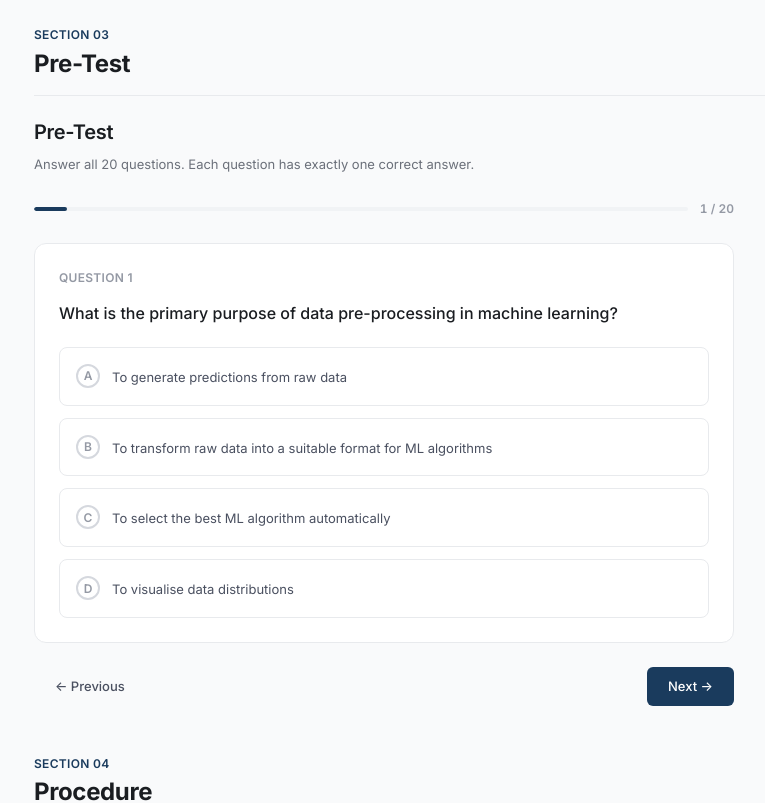
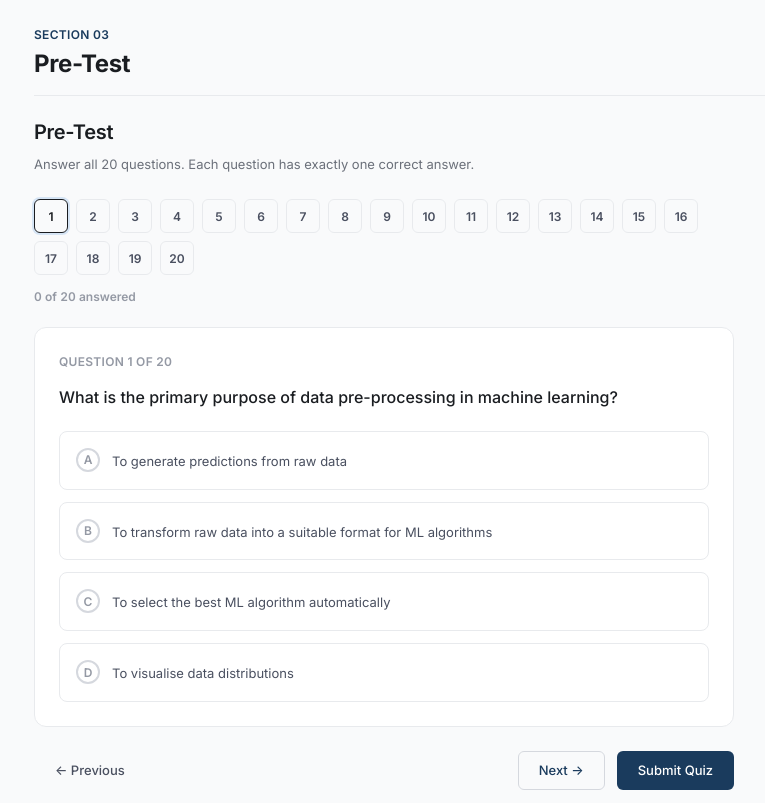
Before and after one commit to Durwissh/ml-virtual-lab, a React (Vite) app: page /experiment/1 in a window 1280 px wide. Shown: the part 7400-8203 px from the top of the page, without its empty margins (296-1061 px from the left). Built offline with nearby package versions, Linux system fonts and the light colour scheme.

Commit message:
Enhance Quiz component with interactive question navigation pills, unanswered review prompt, and robust submission handling

```diff
--- a/src/components/Quiz.css
+++ b/src/components/Quiz.css
@@ -20,7 +20,77 @@
   color: var(--text-tertiary);
 }
 
-/* Progress bar */
+/* Progress & Question Pills */
+.quiz-pills-bar {
+  display: flex;
+  align-items: center;
+  justify-content: space-between;
+  margin-bottom: var(--space-5);
+  gap: var(--space-3);
+  flex-wrap: wrap;
+}
+
+.quiz-pills-list {
+  display: flex;
+  gap: 8px;
+  flex-wrap: wrap;
+}
+
+.quiz-pill {
+  width: 34px;
+  height: 34px;
+  border-radius: var(--radius-md);
+  border: 1px solid var(--border-secondary);
+  background: var(--bg-surface);
+  color: var(--text-secondary);
+  font-size: var(--text-xs);
+  font-weight: 600;
+  display: inline-flex;
+  align-items: center;
+  justify-content: center;
+  cursor: pointer;
+  position: relative;
+  transition: all var(--duration-fast) var(--ease-out);
+}
+
+.quiz-pill:hover {
+  border-color: var(--accent-primary);
+  color: var(--text-primary);
+}
+
+.quiz-pill--active {
+  border-color: var(--accent-primary);
+  background: var(--bg-primary);
+  color: var(--accent-primary);
+  box-shadow: 0 0 0 2px rgba(74, 144, 226, 0.2);
+}
+
+.quiz-pill--answered {
+  background: rgba(56, 161, 105, 0.12);
+  border-color: #38a169;
+  color: #2f855a;
+}
+
+.quiz-pill--active.quiz-pill--answered {
+  box-shadow: 0 0 0 2px rgba(56, 161, 105, 0.3);
+}
+
+.quiz-pill-check {
+  font-size: 9px;
+  margin-left: 2px;
+  font-weight: bold;
+}
+
+.quiz-warning-banner {
+  background: rgba(221, 107, 32, 0.1);
+  border: 1px solid rgba(221, 107, 32, 0.3);
+  border-radius: var(--radius-lg);
+  padding: var(--space-4);
+  margin-bottom: var(--space-4);
+  font-size: var(--text-sm);
+  color: var(--text-primary);
+}
+
 .quiz-progress {
   display: flex;
   align-items: center;
--- a/src/components/Quiz.tsx
+++ b/src/components/Quiz.tsx
@@ -1,5 +1,5 @@
 // src/components/Quiz.tsx
-import React, { useState, useCallback } from 'react';
+import React, { useState, useCallback, useEffect } from 'react';
 import { useProgress } from '../context/ProgressContext';
 import './Quiz.css';
 
@@ -25,20 +25,38 @@ export default function Quiz({ quizId, title, description, questions, variant =
   const existingResult = progress.quizResults[quizId];
 
   const [current, setCurrent] = useState(0);
-  const [answers, setAnswers] = useState<number[]>(
-    existingResult ? existingResult.answers : new Array(questions.length).fill(-1)
-  );
-  const [submitted, setSubmitted] = useState(!!existingResult);
+  const [answers, setAnswers] = useState<number[]>(() => {
+    return existingResult?.answers && Array.isArray(existingResult.answers) && existingResult.answers.length === questions.length
+      ? existingResult.answers
+      : new Array(questions.length).fill(-1);
+  });
+  const [submitted, setSubmitted] = useState<boolean>(!!existingResult);
   const [showReview, setShowReview] = useState(false);
+  const [showUnansweredPrompt, setShowUnansweredPrompt] = useState(false);
+
+  // Sync if existing result loads from backend
+  useEffect(() => {
+    if (existingResult && !submitted) {
+      if (existingResult.answers && Array.isArray(existingResult.answers)) {
+        setAnswers(existingResult.answers);
+      }
+      setSubmitted(true);
+    }
+  }, [existingResult, submitted]);
+
+  const answeredCount = answers.filter(a => a !== -1).length;
+  const allAnswered = answeredCount === questions.length;
+  const firstUnansweredIndex = answers.findIndex(a => a === -1);
 
   const score = answers.reduce((acc, ans, i) => {
-    return acc + (ans === questions[i].answer ? 1 : 0);
+    return acc + (ans === questions[i]?.answer ? 1 : 0);
   }, 0);
 
-  const percent = Math.round((score / questions.length) * 100);
+  const percent = questions.length > 0 ? Math.round((score / questions.length) * 100) : 0;
 
   const handleSelect = useCallback((optionIndex: number) => {
     if (submitted) return;
+    setShowUnansweredPrompt(false);
     setAnswers(prev => {
       const next = [...prev];
       next[current] = optionIndex;
@@ -46,26 +64,39 @@ export default function Quiz({ quizId, title, description, questions, variant =
     });
   }, [current, submitted]);
 
-  const handleSubmit = useCallback(() => {
+  const executeSubmit = useCallback(() => {
+    setShowUnansweredPrompt(false);
     setSubmitted(true);
+    const finalScore = answers.reduce((acc, ans, i) => {
+      return acc + (ans === questions[i]?.answer ? 1 : 0);
+    }, 0);
+
     const result = {
-      score,
+      score: finalScore,
       total: questions.length,
       answers,
       submittedAt: new Date().toISOString(),
     };
     saveQuizResult(quizId, result);
     onComplete?.();
-  }, [score, questions.length, answers, quizId, saveQuizResult, onComplete]);
+  }, [answers, questions, quizId, saveQuizResult, onComplete]);
+
+  const handleSubmitClick = useCallback(() => {
+    if (!allAnswered) {
+      setShowUnansweredPrompt(true);
+    } else {
+      executeSubmit();
+    }
+  }, [allAnswered, executeSubmit]);
 
   const handleRetake = useCallback(() => {
     setAnswers(new Array(questions.length).fill(-1));
     setSubmitted(false);
     setShowReview(false);
+    setShowUnansweredPrompt(false);
     setCurrent(0);
   }, [questions.length]);
 
-  const allAnswered = answers.every(a => a !== -1);
   const q = questions[current];
 
   return (
@@ -80,7 +111,7 @@ export default function Quiz({ quizId, title, description, questions, variant =
         <div className="quiz-results animate-fade-in-up">
           <div className="quiz-results-score">{score}/{questions.length}</div>
           <div className="quiz-results-label">
-            {percent >= 80 ? 'Excellent work!' : percent >= 60 ? 'Good effort!' : 'Keep practising.'}
+            {percent >= 80 ? '🌟 Excellent work!' : percent >= 60 ? '👍 Good effort!' : '📚 Keep practicing!'}
           </div>
           <div className="quiz-results-bar">
             <div
@@ -91,15 +122,15 @@ export default function Quiz({ quizId, title, description, questions, variant =
               }}
             />
           </div>
-          <p style={{ fontSize: 'var(--text-sm)', color: 'var(--text-tertiary)', marginBottom: 'var(--space-5)' }}>
+          <p style={{ fontSize: 'var(--text-sm)', color: 'var(--text-secondary)', marginBottom: 'var(--space-5)' }}>
             You scored {percent}% ({score} out of {questions.length} correct)
           </p>
-          <div style={{ display: 'flex', gap: 'var(--space-3)', justifyContent: 'center' }}>
-            <button className="btn btn-secondary" onClick={() => setShowReview(true)}>
-              Review Answers
+          <div style={{ display: 'flex', gap: 'var(--space-3)', justifyContent: 'center', flexWrap: 'wrap' }}>
+            <button className="btn btn-primary" onClick={() => setShowReview(true)}>
+              Review Detailed Answers
             </button>
-            <button className="btn btn-ghost" onClick={handleRetake}>
-              Retake
+            <button className="btn btn-secondary" onClick={handleRetake}>
+              Retake Quiz
             </button>
           </div>
         </div>
@@ -119,42 +150,64 @@ export default function Quiz({ quizId, title, description, questions, variant =
                 className={`quiz-review-item ${isCorrect ? 'quiz-review-item--correct' : 'quiz-review-item--incorrect'}`}
               >
                 <div className="quiz-review-question">
-                  {qi + 1}. {question.q}
+                  <strong>Question {qi + 1}:</strong> {question.q}
                 </div>
                 <div className="quiz-review-answer">
-                  Your answer: {answers[qi] >= 0 ? `${optionLetters[answers[qi]]} – ${question.options[answers[qi]]}` : 'Not answered'}
+                  Your answer: {answers[qi] >= 0 ? `${optionLetters[answers[qi]]} – ${question.options[answers[qi]]}` : '⚠️ Not answered'}
                   {!isCorrect && (
-                    <span className="quiz-review-correct">
-                      {' '}· Correct: {optionLetters[question.answer]} – {question.options[question.answer]}
-                    </span>
+                    <div className="quiz-review-correct" style={{ marginTop: '4px' }}>
+                      Correct answer: <strong>{optionLetters[question.answer]} – {question.options[question.answer]}</strong>
+                    </div>
                   )}
                 </div>
               </div>
             );
           })}
           <div style={{ marginTop: 'var(--space-5)', display: 'flex', gap: 'var(--space-3)' }}>
+            <button className="btn btn-secondary" onClick={() => setShowReview(false)}>Back to Score</button>
             <button className="btn btn-ghost" onClick={handleRetake}>Retake Quiz</button>
           </div>
         </div>
       )}
 
       {/* Question view (not submitted) */}
-      {!submitted && (
+      {!submitted && q && (
         <>
-          <div className="quiz-progress">
-            <div className="quiz-progress-bar">
-              <div className="quiz-progress-fill" style={{ width: `${((current + 1) / questions.length) * 100}%` }} />
+          {/* Question Pills Navigation */}
+          <div className="quiz-pills-bar">
+            <div className="quiz-pills-list">
+              {questions.map((_, idx) => {
+                const isAnswered = answers[idx] !== -1;
+                const isCurrent = idx === current;
+                return (
+                  <button
+                    key={idx}
+                    className={`quiz-pill ${isCurrent ? 'quiz-pill--active' : ''} ${isAnswered ? 'quiz-pill--answered' : ''}`}
+                    onClick={() => {
+                      setCurrent(idx);
+                      setShowUnansweredPrompt(false);
+                    }}
+                    title={`Question ${idx + 1} (${isAnswered ? 'Answered' : 'Unanswered'})`}
+                  >
+                    {idx + 1}
+                    {isAnswered && <span className="quiz-pill-check">✓</span>}
+                  </button>
+                );
+              })}
             </div>
-            <span className="quiz-progress-text">{current + 1} / {questions.length}</span>
+            <span className="quiz-progress-text">
+              {answeredCount} of {questions.length} answered
+            </span>
           </div>
 
           <div className="quiz-question-card animate-fade-in" key={current}>
-            <div className="quiz-question-number">Question {current + 1}</div>
+            <div className="quiz-question-number">Question {current + 1} of {questions.length}</div>
             <div className="quiz-question-text">{q.q}</div>
             <div className="quiz-options" role="radiogroup" aria-label={`Question ${current + 1} options`}>
               {q.options.map((option, oi) => (
                 <button
                   key={oi}
+                  type="button"
                   className={`quiz-option${answers[current] === oi ? ' quiz-option--selected' : ''}`}
                   onClick={() => handleSelect(oi)}
                   role="radio"
@@ -167,30 +220,68 @@ export default function Quiz({ quizId, title, description, questions, variant =
             </div>
           </div>
 
+          {/* Unanswered Prompt Warning */}
+          {showUnansweredPrompt && (
+            <div className="quiz-warning-banner animate-fade-in">
+              <div style={{ display: 'flex', alignItems: 'center', gap: '8px' }}>
+                <span>⚠️</span>
+                <span>
+                  You have <strong>{questions.length - answeredCount}</strong> unanswered question(s).
+                </span>
+              </div>
+              <div style={{ display: 'flex', gap: '8px', marginTop: '8px' }}>
+                {firstUnansweredIndex !== -1 && (
+                  <button
+                    className="btn btn-secondary btn-sm"
+                    onClick={() => {
+                      setCurrent(firstUnansweredIndex);
+                      setShowUnansweredPrompt(false);
+                    }}
+                  >
+                    Go to Question {firstUnansweredIndex + 1}
+                  </button>
+                )}
+                <button
+                  className="btn btn-primary btn-sm"
+                  onClick={executeSubmit}
+                >
+                  Submit Anyway
+                </button>
+              </div>
+            </div>
+          )}
+
+          {/* Navigation Controls */}
           <div className="quiz-nav">
             <button
               className="btn btn-ghost"
               disabled={current === 0}
-              onClick={() => setCurrent(c => c - 1)}
+              onClick={() => {
+                setCurrent(c => c - 1);
+                setShowUnansweredPrompt(false);
+              }}
             >
               ← Previous
             </button>
-            {current < questions.length - 1 ? (
+            <div style={{ display: 'flex', gap: 'var(--space-3)' }}>
+              {current < questions.length - 1 ? (
+                <button
+                  className="btn btn-secondary"
+                  onClick={() => {
+                    setCurrent(c => c + 1);
+                    setShowUnansweredPrompt(false);
+                  }}
+                >
+                  Next →
+                </button>
+              ) : null}
               <button
                 className="btn btn-primary"
-                onClick={() => setCurrent(c => c + 1)}
-              >
-                Next →
-              </button>
-            ) : (
-              <button
-                className="btn btn-primary"
-                disabled={!allAnswered}
-                onClick={handleSubmit}
+                onClick={handleSubmitClick}
               >
                 Submit Quiz
               </button>
-            )}
+            </div>
           </div>
         </>
       )}
```
